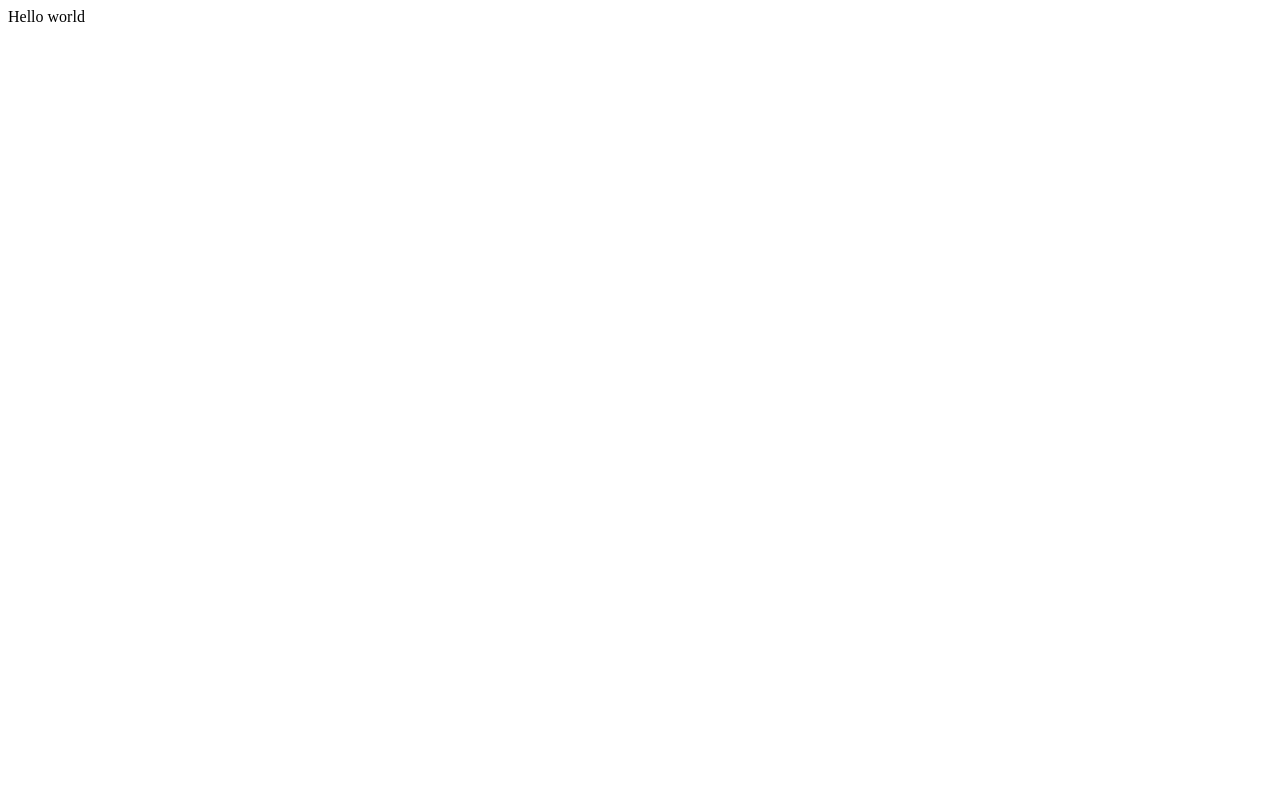
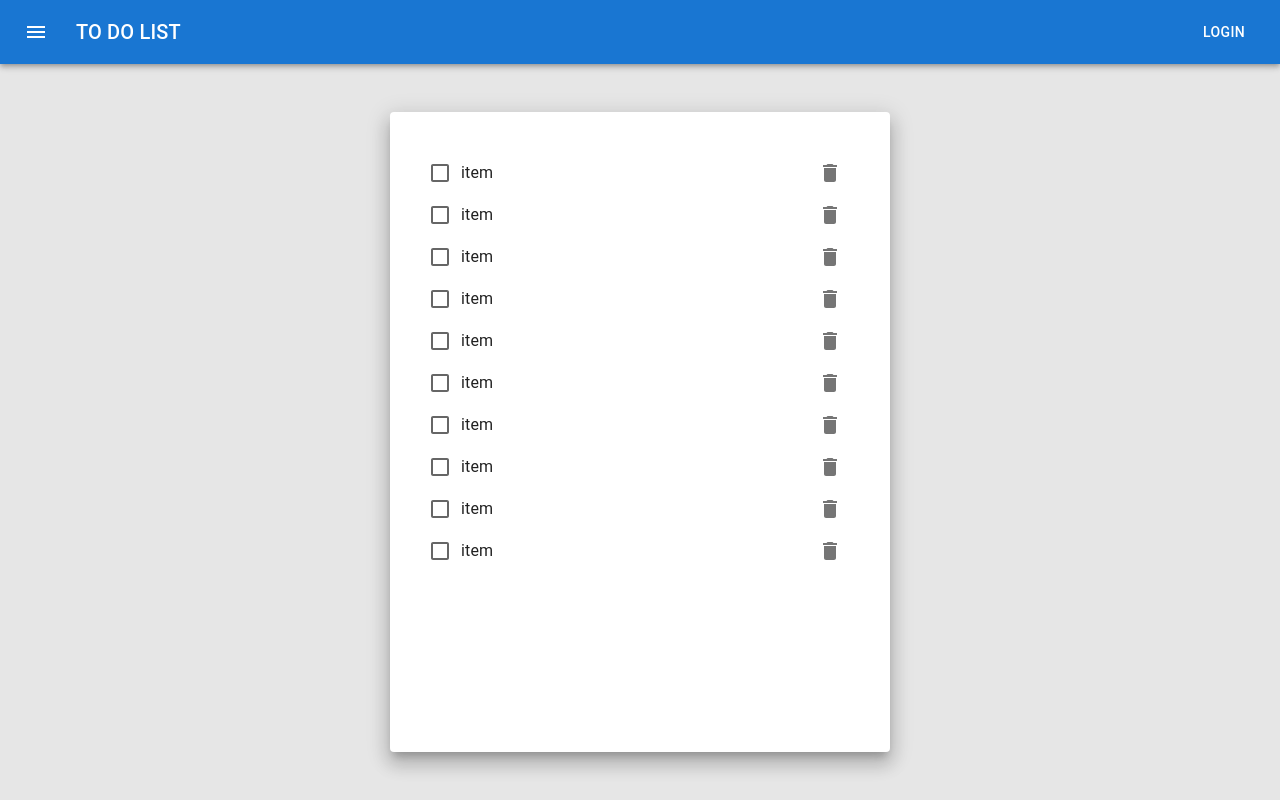
Before and after one commit to choar816/to-do-list, a React (Vite) app: page / in a window 1280 px wide. Built offline with nearby package versions, Linux system fonts and the light colour scheme.

Commit message:
Add: layout (MUI)

```diff
--- a/package.json
+++ b/package.json
@@ -9,6 +9,10 @@
     "preview": "vite preview"
   },
   "dependencies": {
+    "@emotion/react": "^11.10.4",
+    "@emotion/styled": "^11.10.4",
+    "@mui/icons-material": "^5.10.9",
+    "@mui/material": "^5.10.10",
     "react": "^18.2.0",
     "react-dom": "^18.2.0"
   },
--- /dev/null
+++ b/src/App.css
@@ -0,0 +1,8 @@
+* {
+  box-sizing: border-box;
+}
+
+body {
+  margin: 0;
+  background-color: #e6e6e6;
+}
--- a/src/App.tsx
+++ b/src/App.tsx
@@ -1,7 +1,25 @@
-import { useState } from "react";
+import { Box } from "@mui/material";
+import { List } from "./components/List";
+import { Header } from "./components/Header";
+import "./App.css";
 
 function App() {
-  return <div className="App">Hello world</div>;
+  return (
+    <Box
+      sx={{
+        display: "flex",
+        flexDirection: "column",
+        justifyContent: "space-between",
+        alignItems: "center",
+        height: "100vh",
+      }}
+    >
+      <Header />
+      <div style={{ flexGrow: 1, padding: 20 }}>
+        <List />
+      </div>
+    </Box>
+  );
 }
 
 export default App;
--- /dev/null
+++ b/src/components/Header.tsx
@@ -0,0 +1,33 @@
+import {
+  Box,
+  AppBar,
+  Toolbar,
+  IconButton,
+  Typography,
+  Button,
+} from "@mui/material";
+import { Menu } from "@mui/icons-material";
+
+export const Header = () => {
+  return (
+    <Box sx={{ flexGrow: 1, width: "100%" }}>
+      <AppBar position="static">
+        <Toolbar>
+          <IconButton
+            size="large"
+            edge="start"
+            color="inherit"
+            aria-label="menu"
+            sx={{ mr: 2 }}
+          >
+            <Menu />
+          </IconButton>
+          <Typography variant="h6" component="div" sx={{ flexGrow: 1 }}>
+            TO DO LIST
+          </Typography>
+          <Button color="inherit">Login</Button>
+        </Toolbar>
+      </AppBar>
+    </Box>
+  );
+};
--- /dev/null
+++ b/src/components/Item.tsx
@@ -0,0 +1,13 @@
+import { Box, Checkbox, FormControlLabel, IconButton } from "@mui/material";
+import { Delete } from "@mui/icons-material";
+
+export const Item = () => {
+  return (
+    <Box sx={{ display: "flex", justifyContent: "space-between" }}>
+      <FormControlLabel control={<Checkbox />} label="item" />
+      <IconButton>
+        <Delete />
+      </IconButton>
+    </Box>
+  );
+};
--- /dev/null
+++ b/src/components/List.tsx
@@ -0,0 +1,32 @@
+import { Paper, FormGroup, Typography } from "@mui/material";
+import { Item } from "./Item";
+
+export const List = () => {
+  return (
+    <Paper
+      elevation={12}
+      sx={{
+        width: "90vw",
+        maxWidth: 500,
+        height: "80vh",
+        maxHeight: 700,
+        padding: { xs: 2, sm: 5 },
+      }}
+    >
+      <FormGroup
+        sx={{ height: "100%", overflowY: "scroll", flexWrap: "nowrap" }}
+      >
+        <Item />
+        <Item />
+        <Item />
+        <Item />
+        <Item />
+        <Item />
+        <Item />
+        <Item />
+        <Item />
+        <Item />
+      </FormGroup>
+    </Paper>
+  );
+};
```
Also changed, not shown: 1 other file (tests, documents, lock files or other folders).
